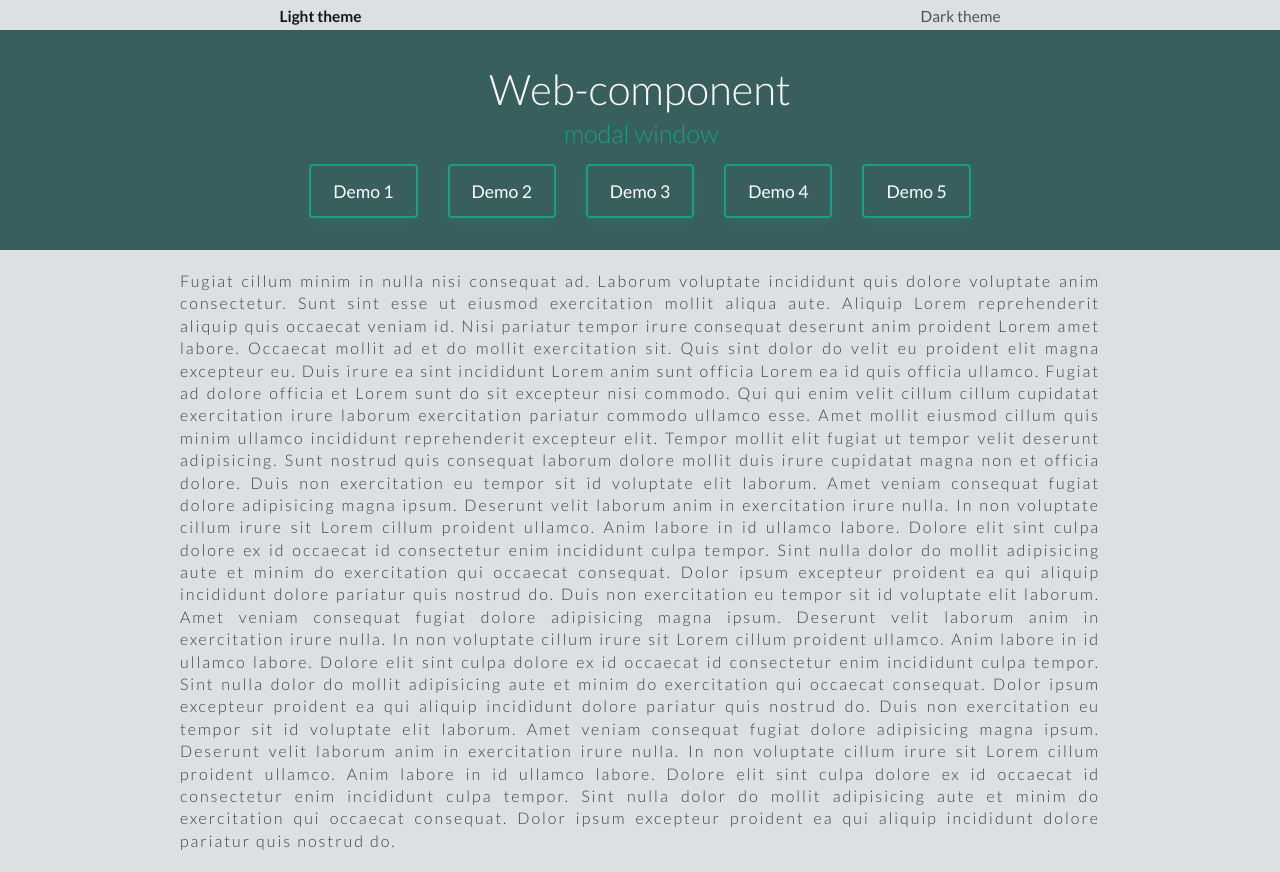
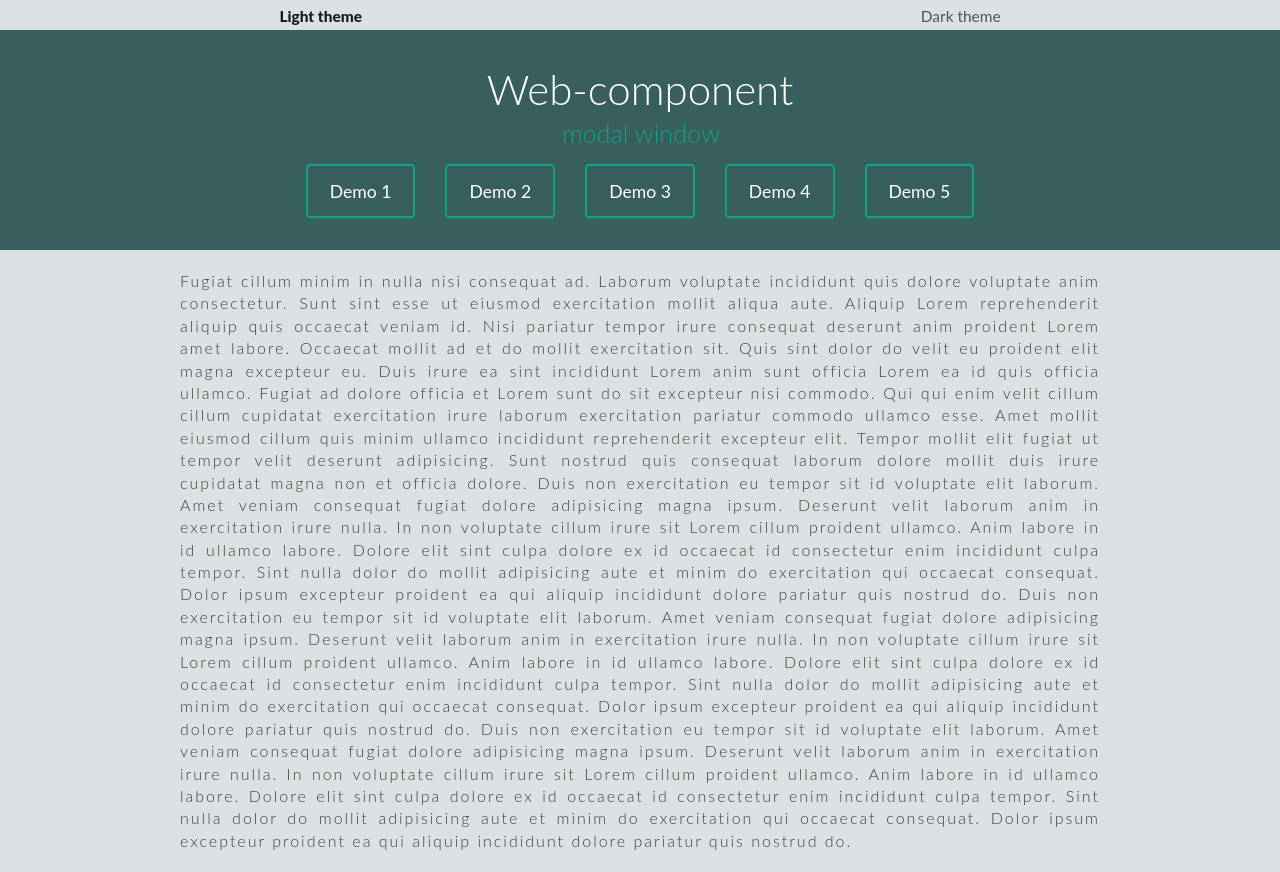
Before and after one commit to amaterasusan/modal-web-component, a plain HTML site: page index.html in a window 1280 px wide. Drawn offline with Linux system fonts and the light colour scheme.

Commit message:
fonts fixed

```diff
--- a/demo.css
+++ b/demo.css
@@ -1,4 +1,3 @@
-@import url(https://fonts.googleapis.com/css?family=Lato:300,400,700);
 :root {
   /* demo page */
   --blue-color: #2981d4;
```
